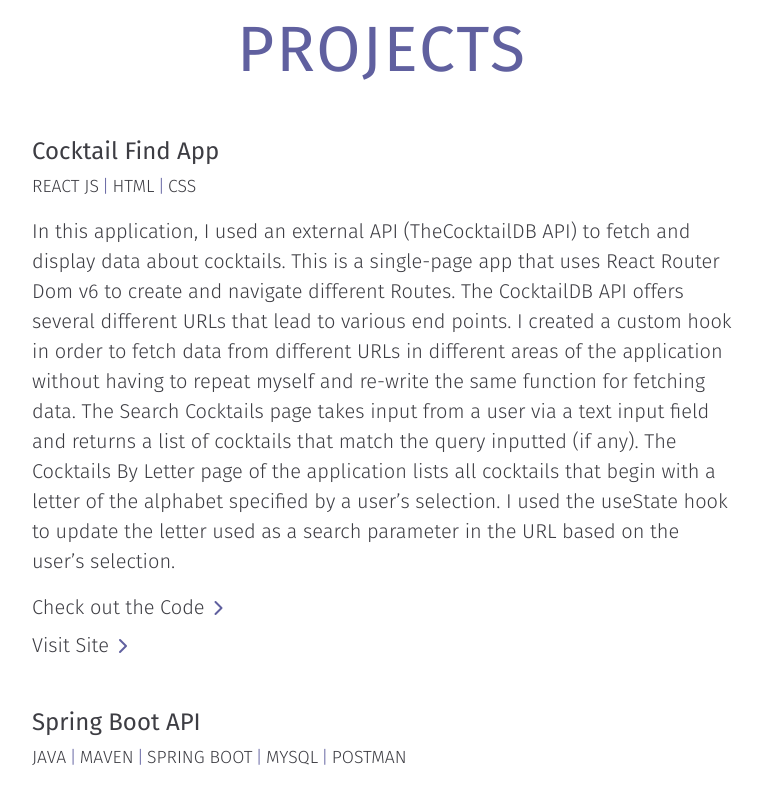
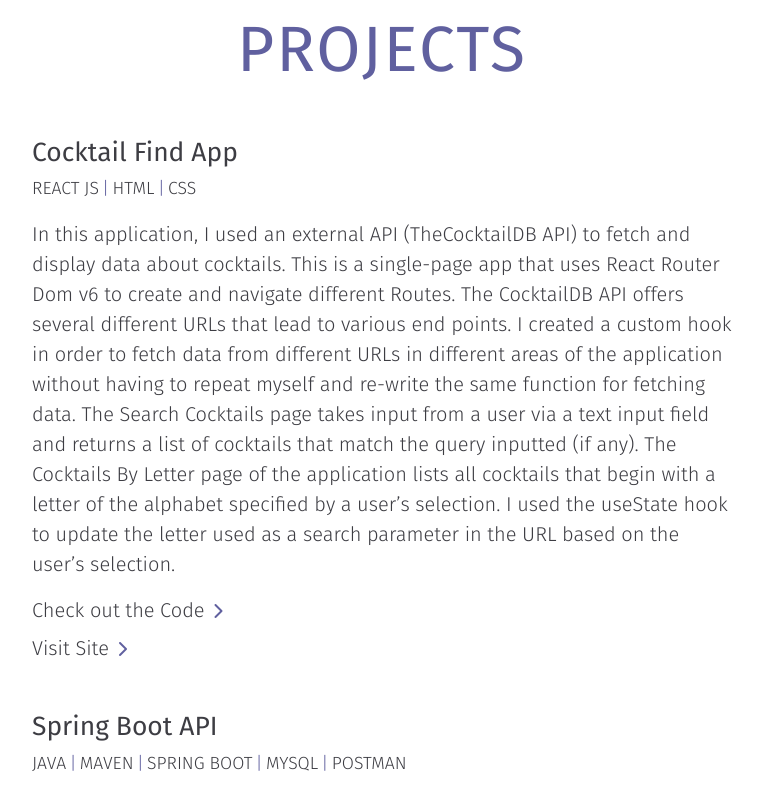
Before and after one commit to amydevlondon/Portfolio, a React (Create React App) app: page / in a window 1280 px wide. Shown: the part 1700-2492 px from the top of the page, without its empty margins (258-1021 px from the left). Built offline with nearby package versions, Linux system fonts and the light colour scheme.

Commit message:
increase project name font size

```diff
--- a/src/index.css
+++ b/src/index.css
@@ -120,6 +120,7 @@
 	margin: 3rem 0;
 }
 .project-name {
+	font-size: 1.65rem;
 	font-weight: 400;
 	margin-bottom: .5rem;
 }
```
